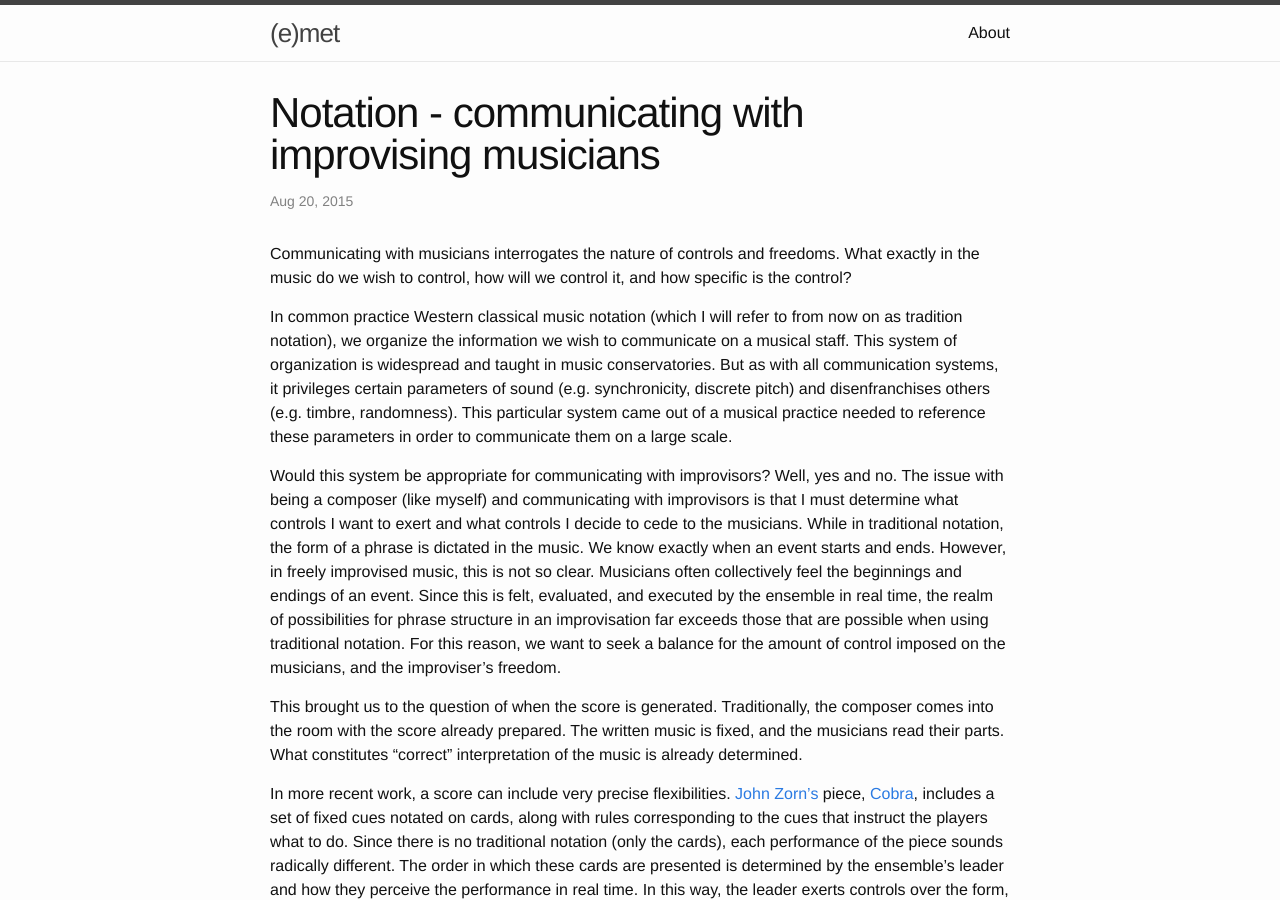
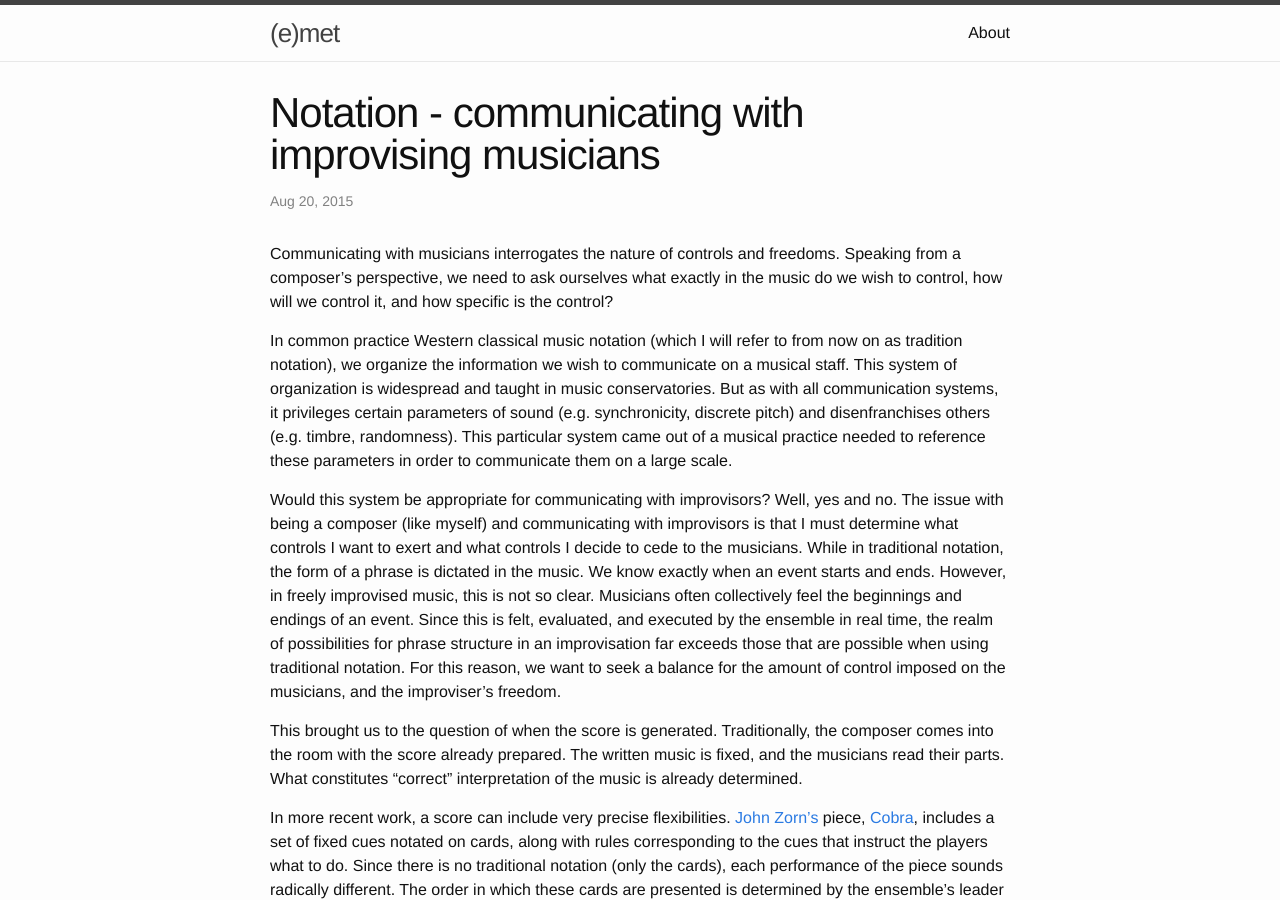
Before and after one commit to CNMATDH/-e-met, a Jekyll site: the page built from _posts/2015-10-2-notation.markdown, in a window 1280 px wide and 900 px high. Built offline with Jekyll 4.4.1, drawn with Linux system fonts in a browser that asks for light colours.

Commit message:
changed 1st paragraph

```diff
--- a/_posts/2015-10-2-notation.markdown
+++ b/_posts/2015-10-2-notation.markdown
@@ -4,7 +4,7 @@
 date:   2015-08-20 22:35:59
 categories: jekyll update
 ---
-Communicating with musicians interrogates the nature of controls and freedoms. What exactly in the music do we wish to control, how will we control it, and how specific is the control?
+Communicating with musicians interrogates the nature of controls and freedoms. Speaking from a composer's perspective, we need to ask ourselves what exactly in the music do we wish to control, how will we control it, and how specific is the control?
 
 In common practice Western classical music notation (which I will refer to from now on as tradition notation), we organize the information we wish to communicate on a musical staff. This system of organization is widespread and taught in music conservatories. But as with all communication systems, it privileges certain parameters of sound (e.g. synchronicity, discrete pitch) and disenfranchises others (e.g. timbre, randomness). This particular system came out of a musical practice needed to reference these parameters in order to communicate them on a large scale.
 
```
